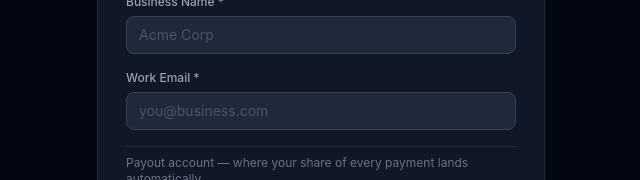
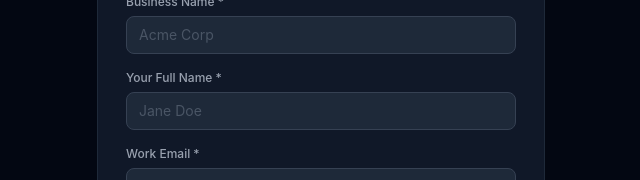
Before and after one commit to emmyfly/subflow-frontend, a React (Vite) app: page /signup in a window 1280 px wide. Shown: the part 257-437 px from the top of the page, without its empty margins (319-959 px from the left). Built offline with nearby package versions, Linux system fonts and the light colour scheme; no server answers.

Commit message:
feat: collect contact full name on signup
Sends contact_full_name in the POST /tenants/ body so the backend can
run its identity-match comparison against the bank account holder name.

```diff
--- a/src/pages/Signup.jsx
+++ b/src/pages/Signup.jsx
@@ -9,6 +9,7 @@ export default function Signup() {
   const [form, setForm] = useState({
     name: "",
     email: "",
+    contact_full_name: "",
     bank_code: "",
     bank_account_number: "",
     bank_account_name: "",
@@ -25,7 +26,11 @@ export default function Signup() {
     setError("");
     setBankWarning("");
     try {
-      const t = await createTenant({ name: form.name, email: form.email });
+      const t = await createTenant({
+        name: form.name,
+        email: form.email,
+        contact_full_name: form.contact_full_name,
+      });
       try {
         const updated = await updateTenant(
           t.id,
@@ -59,7 +64,7 @@ export default function Signup() {
   const reset = () => {
     setTenant(null);
     setBankWarning("");
-    setForm({ name: "", email: "", bank_code: "", bank_account_number: "", bank_account_name: "" });
+    setForm({ name: "", email: "", contact_full_name: "", bank_code: "", bank_account_number: "", bank_account_name: "" });
   };
 
   return (
@@ -93,6 +98,16 @@ export default function Signup() {
                     value={form.name}
                     onChange={(e) => setForm({ ...form, name: e.target.value })}
                     placeholder="Acme Corp"
+                    className={inputClass}
+                  />
+                </div>
+                <div>
+                  <label className="block text-xs font-medium text-gray-400 mb-1.5">Your Full Name *</label>
+                  <input
+                    required
+                    value={form.contact_full_name}
+                    onChange={(e) => setForm({ ...form, contact_full_name: e.target.value })}
+                    placeholder="Jane Doe"
                     className={inputClass}
                   />
                 </div>
```
